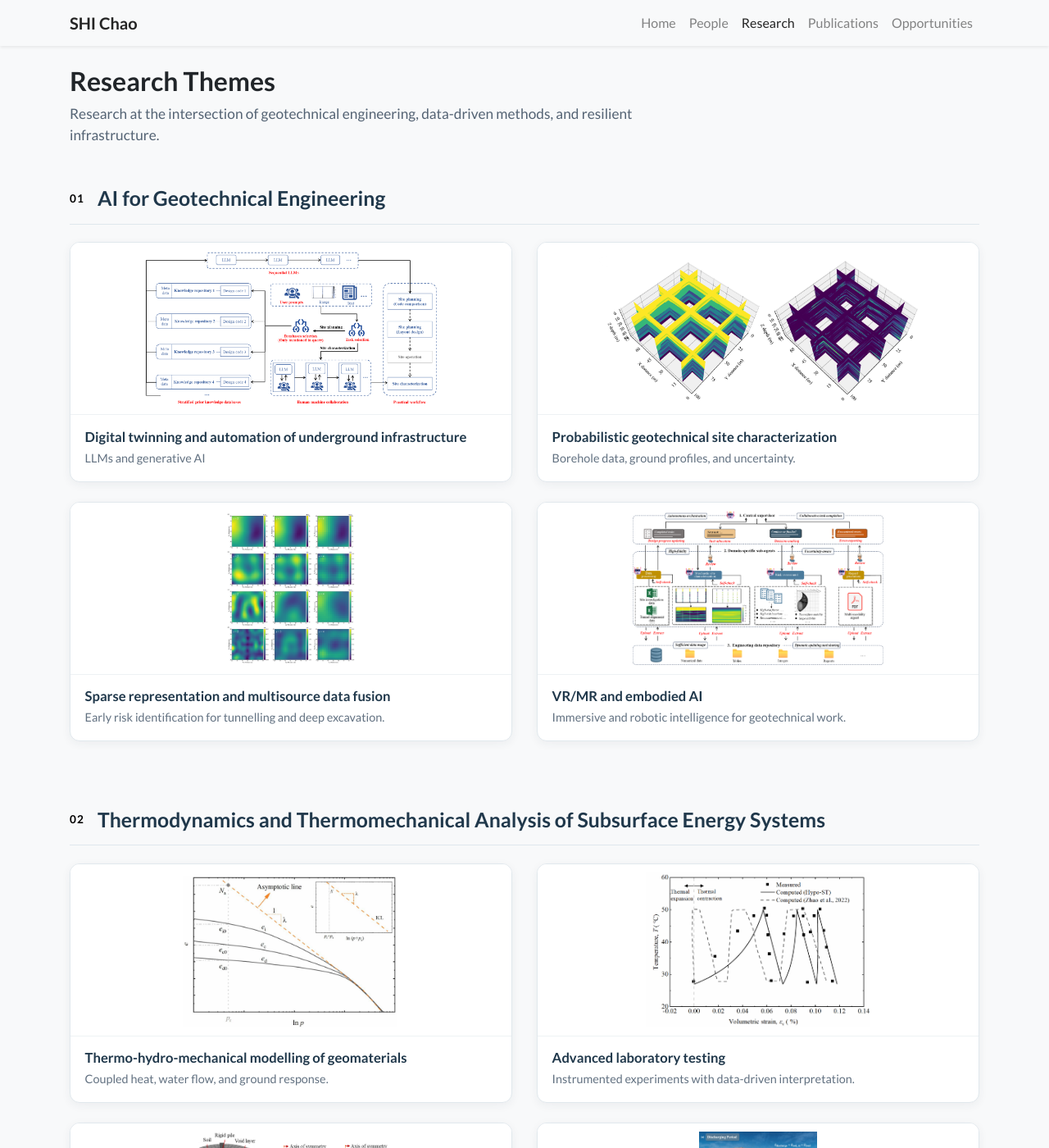
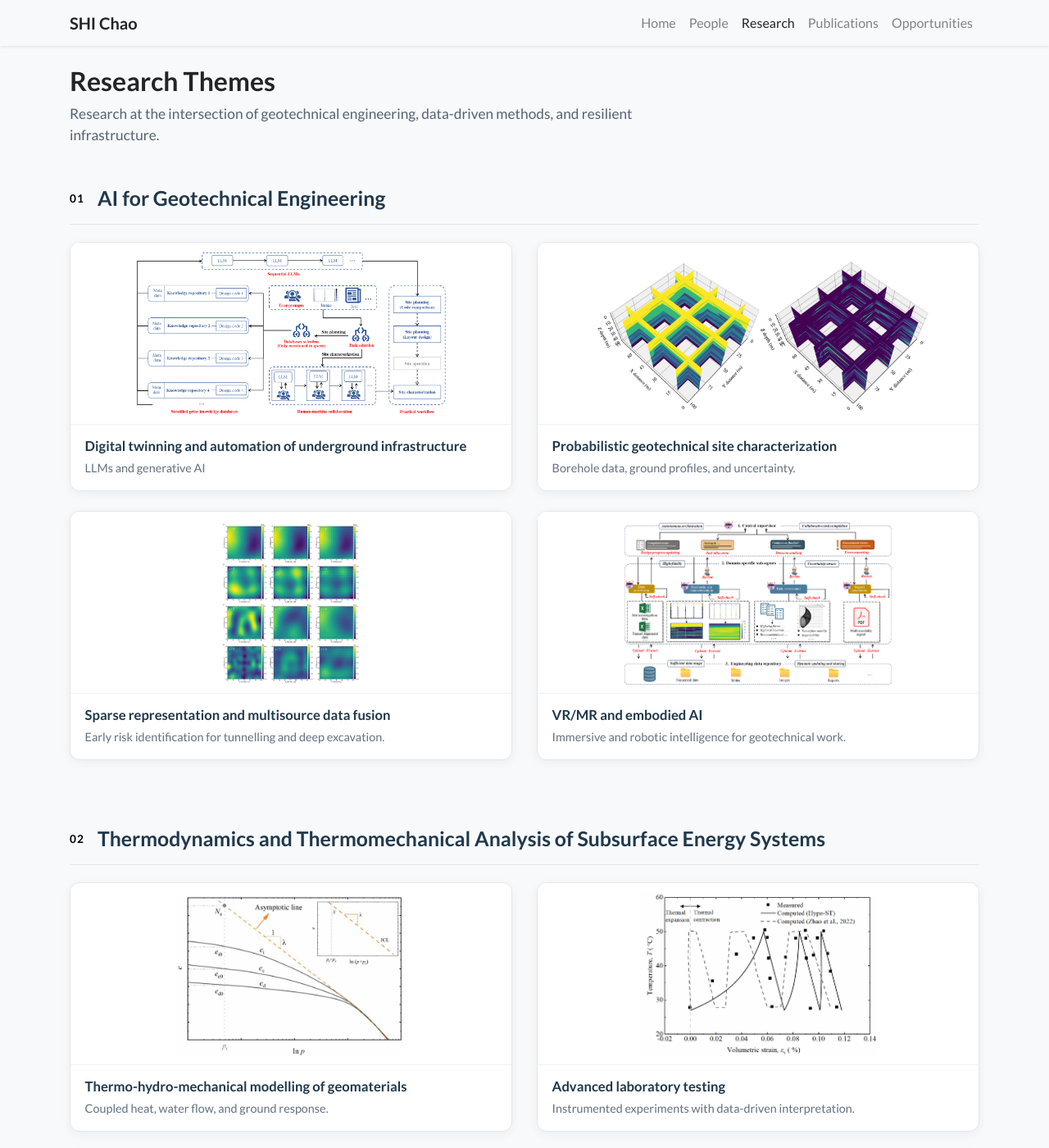
Before and after one commit to ShiChaoGeo/ShiChaoGeo.github.io, a Jekyll site: the page built from Research.html, in a window 1280 px wide and 1400 px high. Shown: the whole window at 82% size. Built offline with Jekyll 4.4.1, drawn with Linux system fonts in a browser that asks for light colours; nearby versions of some CDN libraries; a style sheet for code colours, icons or effects is not loaded.

Commit message:
Fix research figure sizing and layout

```diff
--- a/Research.html
+++ b/Research.html
@@ -37,7 +37,7 @@ navbar_title: Research
     line-height: 1.3;
   }
   .research-topic-card {
-    height: 100%;
+    height: auto;
     overflow: hidden;
     border: 1px solid #e1e8ed;
     border-radius: 12px;
@@ -53,7 +53,7 @@ navbar_title: Research
     display: flex;
     align-items: center;
     justify-content: center;
-    height: 210px;
+    min-height: 210px;
     margin: 0;
     overflow: hidden;
     border-bottom: 1px solid #eef2f4;
@@ -62,8 +62,10 @@ navbar_title: Research
   }
   .topic-art {
     display: block;
-    width: 100%;
-    height: 100%;
+    width: auto;
+    height: auto;
+    max-width: 100%;
+    max-height: 200px;
     object-fit: contain;
     object-position: center;
   }
@@ -91,7 +93,7 @@ navbar_title: Research
       font-size: 1.3rem;
     }
     .topic-visual {
-      height: 170px;
+      min-height: 180px;
       padding: 0.45rem;
     }
     .topic-copy {
```
